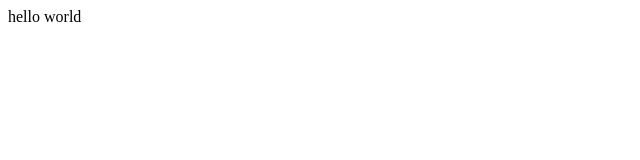
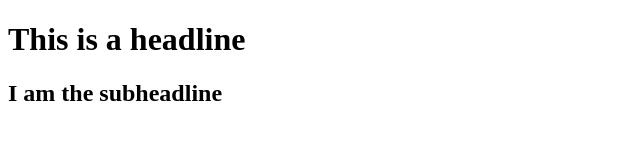
Before and after one commit to adamselvenSRH/SRHY1S1, a plain HTML site: page index.html in a window 1280 px wide. Shown: the whole page, without its empty margins (0-640 px from the left). Drawn offline with Linux system fonts and the light colour scheme.

Commit message:
headlines

```diff
--- a/index.html
+++ b/index.html
@@ -8,8 +8,7 @@
         </head>
     <body>
       <!--the body contains the content-->
-      hello world
+        <h1>This is a headline</h1>
+        <h2>I am the subheadline</h2>
     </body>
 </html>
-
-<!-- this is a comment -->
```
